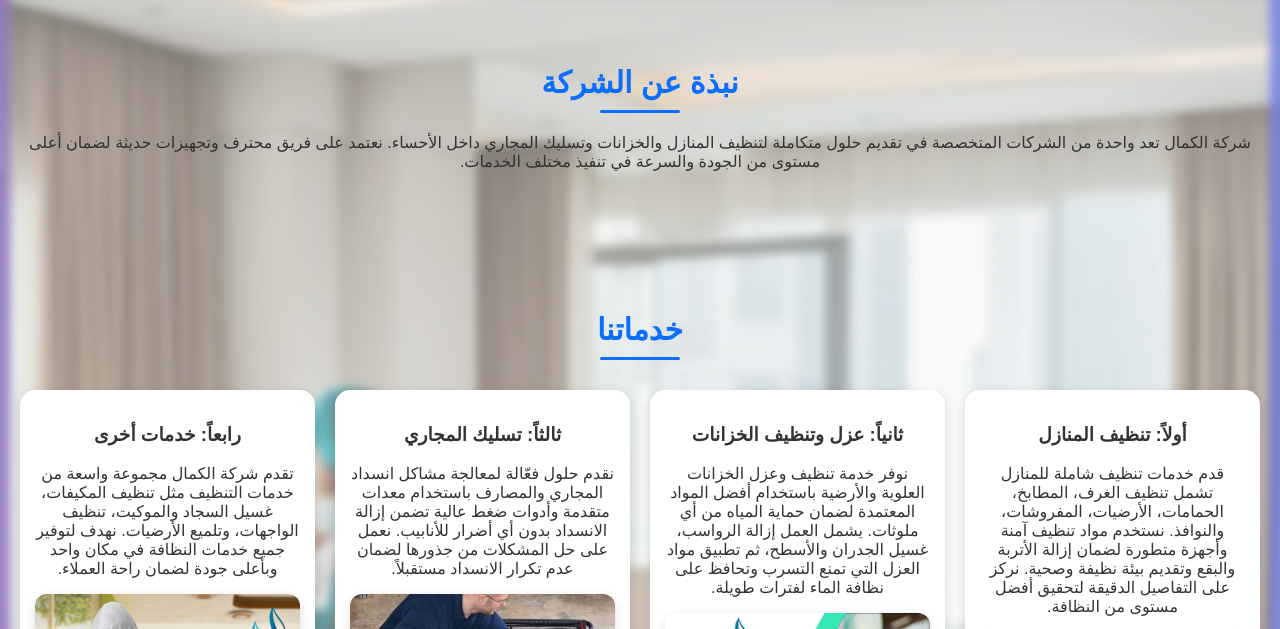
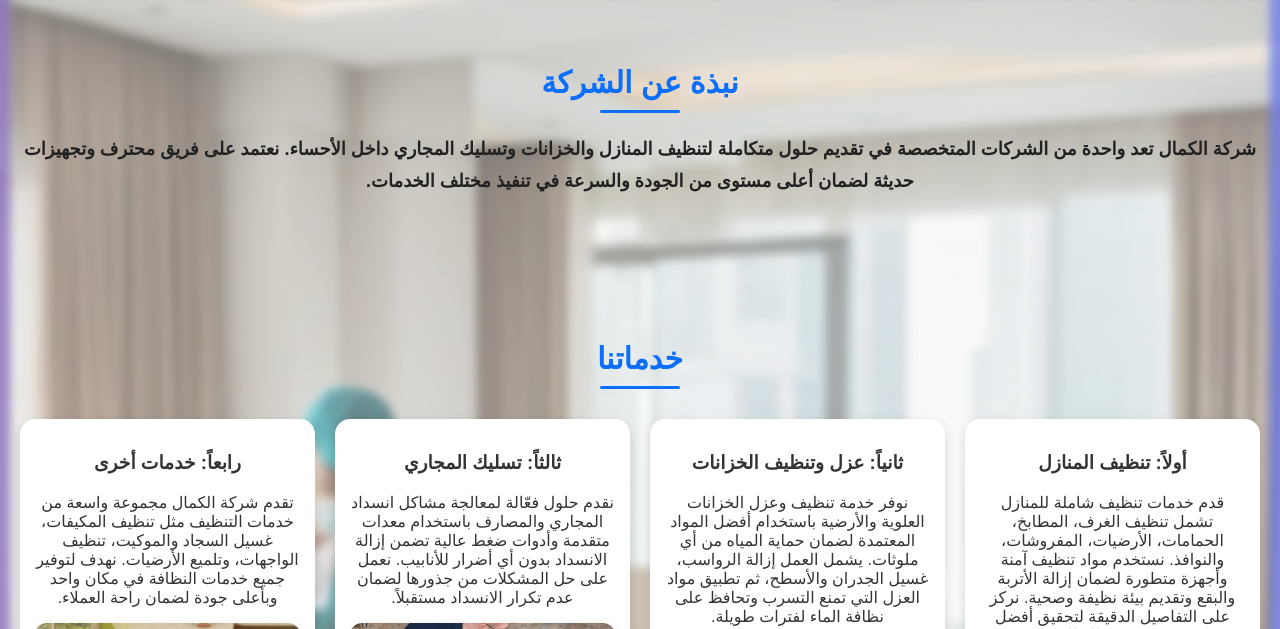
Before and after one commit to DarkStorm1100/AL-KAMAL, a plain HTML site: page index.html in a window 1280 px wide. Shown: the part 94-723 px from the top of the page. Drawn offline with Linux system fonts and the light colour scheme.

Commit message:
index.html

```diff
--- a/index.html
+++ b/index.html
@@ -89,6 +89,14 @@
             background: #0b6efd;
             margin: 10px auto 0;
             border-radius: 3px;
+        }
+
+        /* تكبير خط فقرة النبذة وجعلها بولد */
+        #about p {
+            font-size: 18px;
+            font-weight: bold;
+            line-height: 1.8;
+            color: #222;
         }
 
         .gallery, .services-grid, .reviews-grid {
```
